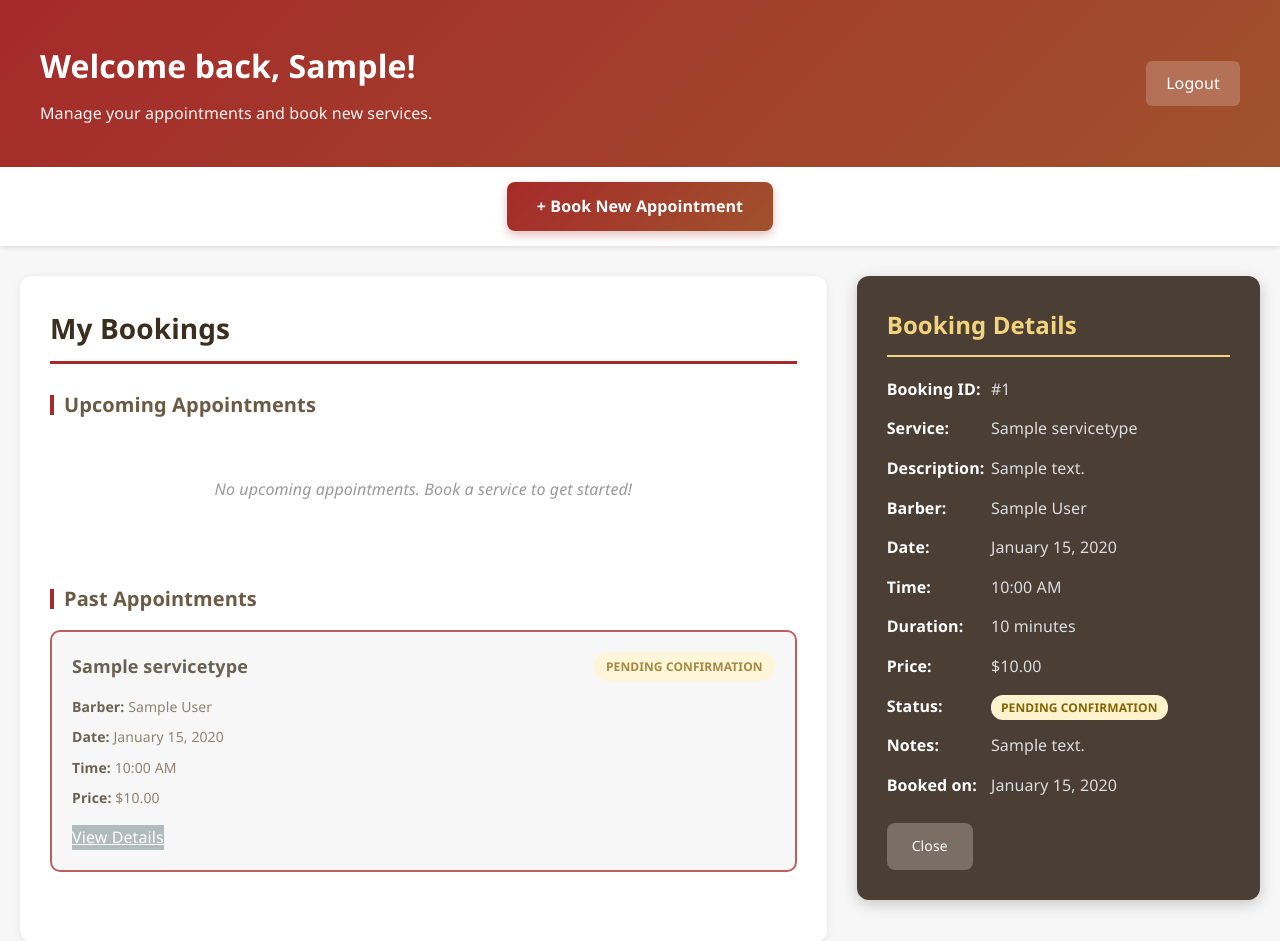
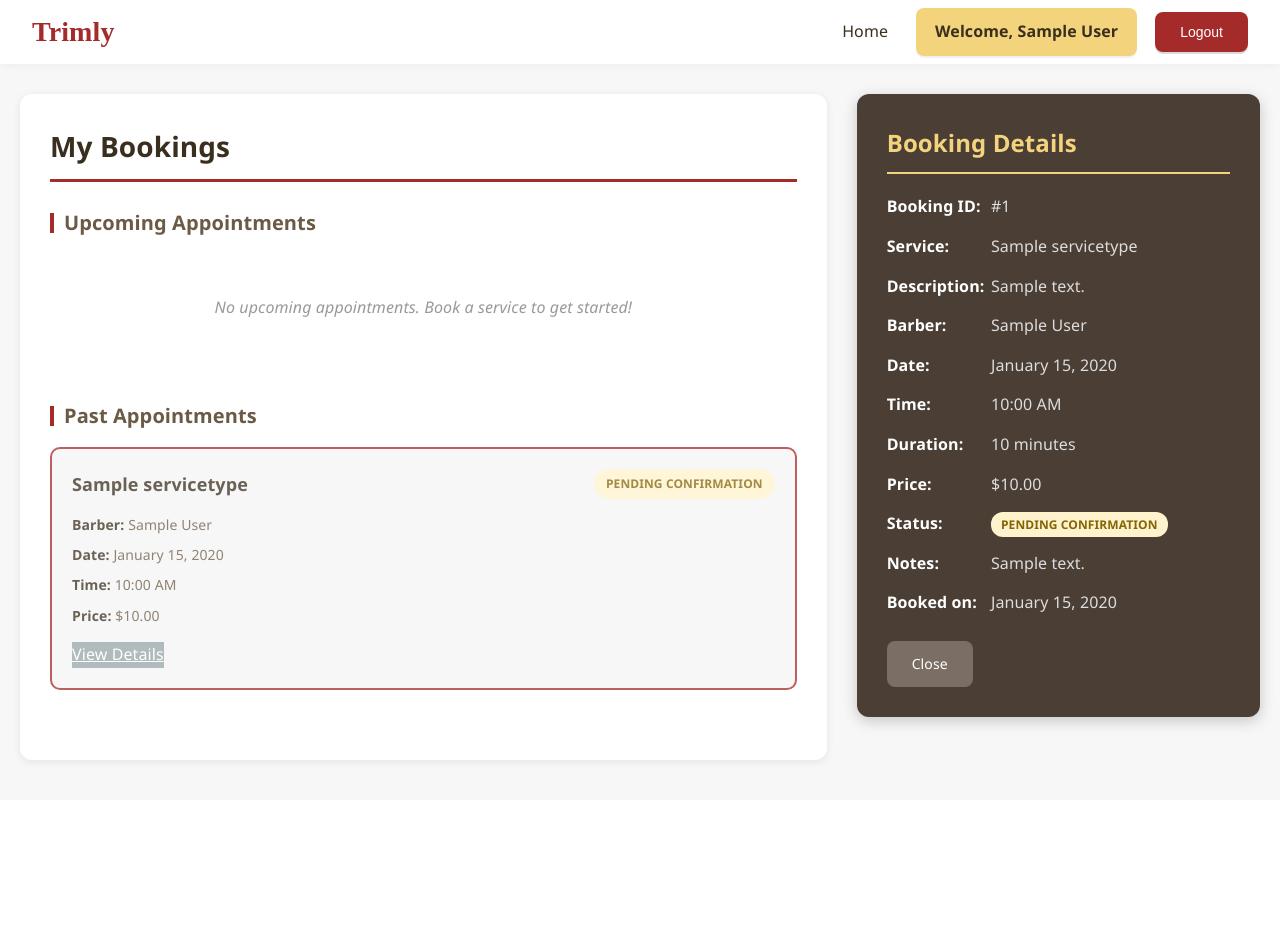
Before and after one commit to jace54321/CSIT327-G7-Trimly, a Django app: page /dashboard/customer/?view=1 in a window 1280 px wide. Shown: the top 941 px of the page. After the commit the page ends 765 px from the top, so only its background shows below. Run offline with Django 5.2, Linux system fonts and the light colour scheme; a user stored in the database is signed in; tables that the repository leaves empty hold one stand-in row (values such as "Sample post").

Commit message:
customer dashboard navbar adjustments

```diff
--- a/trimly/main/templates/customer_dashboard.html
+++ b/trimly/main/templates/customer_dashboard.html
@@ -1,78 +1,129 @@
 {% load static %}
+<!--
+  Customer Dashboard Template (Trimly)
+  Purpose:
+  - Show authenticated customers their upcoming and past bookings
+  - Provide actions: view booking details, reschedule, cancel
+  - Provide a form to create a new booking
+  Context variables expected from the view:
+  - user: Django auth user (automatically in context when enabled)
+  - messages: Django messages framework iterable
+  - upcoming_bookings: QuerySet of Reservation objects (future-oriented, filtered)
+  - past_bookings: QuerySet of Reservation objects (past-oriented, limited)
+  - services: QuerySet of ServiceType (active)
+  - barbers: QuerySet of Barber (active and available)
+  - today: date object for min constraints in date inputs
+  - selected_booking: Reservation or None (detail view)
+  - reschedule_booking: Reservation or None (reschedule form)
+  - show_booking_form: bool (whether to show new booking form)
+-->
 <!DOCTYPE html>
 <html lang="en">
 <head>
+    {# Standard meta & title #}
     <meta charset="UTF-8">
     <meta name="viewport" content="width=device-width, initial-scale=1.0">
     <title>Customer Dashboard - Trimly</title>
+
+    {# Static CSS bundles; ensure STATIC_URL and files exist #}
     <link rel="stylesheet" href="{% static 'base.css' %}">
     <link rel="stylesheet" href="{% static 'customer_dashboard.css' %}">
 </head>
 <body>
-    <!-- Header Section -->
-    <section id="header">
-        <div class="header-content">
-            <div style="display: flex; justify-content: space-between; align-items: center; flex-wrap: wrap;">
-                <div>
-                    <h1>Welcome back, {{ user.first_name|default:user.username }}!</h1>
-                    <p class="welcome-message">Manage your appointments and book new services.</p>
+
+{# ========================== Navbar ========================== #}
+<header class="navbar">
+  <div class="navbar-left">
+      {# Brand / home link #}
+      <a href="{% url 'landing' %}" class="logo-link">
+        <h1 class="logo">Trimly</h1>
+      </a>
   </div>
-                <a href="{% url 'logout' %}" class="logout-btn">Logout</a>
+
+  <div class="navbar-right">
+    <ul>
+      {# Optional navigation placeholder #}
+      <li><a class="nav-link" href="">Home</a></li>
+    </ul>
+
+    {# Auth-aware greeting and quick links #}
+    {% if user.is_authenticated %}
+      {# Route by profile type using related_name from OneToOne (barber_profile/customer_profile) #}
+      <a
+        href="{% if user.barber_profile %}{% url 'barber_dashboard' %}{% elif user.customer_profile %}{% url 'customer_dashboard' %}{% else %}{% url 'landing' %}{% endif %}"
+        class="btn btn-light"
+      >
+        {# Friendly display name with fallback to username #}
+        Welcome, {% if user.first_name or user.last_name %}{{ user.first_name }} {{ user.last_name }}{% else %}{{ user.username }}{% endif %}
+      </a>
+
+      {# CSRF-protected POST logout button to follow good practices #}
+      <form method="post" action="{% url 'logout' %}" style="display:inline;">
+        {% csrf_token %}
+        <button type="submit" class="btn btn-primary">Logout</button>
+      </form>
+    {% else %}
+      {# For guests: registration/login calls-to-action #}
+      <a href="{% url 'register' %}" class="btn btn-light">Get Started</a>
+      <a href="{% url 'login' %}" class="btn btn-primary">Sign In</a>
+    {% endif %}
   </div>
-        </div>
-    </section>
+</header>
 
-    <!-- Messages -->
+{# ====================== Flash Messages ====================== #}
 {% if messages %}
   <div class="messages-container">
     {% for message in messages %}
       <div class="alert alert-{{ message.tags }}">
         {{ message }}
+        {# Provide a way to clear view state (e.g., selected booking) by reloading dashboard #}
         <a href="{% url 'customer_dashboard' %}" class="close-alert">&times;</a>
       </div>
     {% endfor %}
   </div>
 {% endif %}
 
-    <!-- Quick Action: Book New Appointment -->
-    <div class="quick-action-bar">
-        <div class="quick-action-content">
-            <a href="{% url 'customer_dashboard' %}?action=book" class="btn-book-new">
-                + Book New Appointment
-            </a>
-        </div>
-    </div>
+{# ===================== Main Dashboard UI ===================== #}
+<div class="dashboard-wrapper">
 
-    <!-- Dashboard Container -->
-    <div class="dashboard-wrapper">
-        <!-- Left Column: My Bookings -->
+  {# --------------- Left Column: Bookings list --------------- #}
   <div class="bookings-section">
     <h2>My Bookings</h2>
 
-            <!-- Upcoming Bookings -->
+    {# -------- Upcoming Appointments -------- #}
     <div class="bookings-category">
       <h3>Upcoming Appointments</h3>
+
+      {# When there are upcoming bookings, render cards with actions #}
       {% if upcoming_bookings %}
         <div class="bookings-list">
           {% for booking in upcoming_bookings %}
-                        <div class="booking-card {% if selected_booking.id == booking.id %}selected{% endif %}">
+            {# Highlight selected booking (compare IDs) #}
+            <div class="booking-card {% if selected_booking and selected_booking.id == booking.id %}selected{% endif %}">
               <div class="booking-header">
                 <span class="service-name">{{ booking.service_type.name }}</span>
                 <span class="booking-status status-{{ booking.status }}">{{ booking.get_status_display }}</span>
               </div>
+
               <div class="booking-details">
+                {# get_full_name is a no-arg method exposed as attribute by the template engine #}
                 <p><strong>Barber:</strong> {{ booking.barber.get_full_name }}</p>
                 <p><strong>Date:</strong> {{ booking.appointment_datetime|date:"F d, Y" }}</p>
                 <p><strong>Time:</strong> {{ booking.appointment_datetime|date:"g:i A" }}</p>
                 <p><strong>Duration:</strong> {{ booking.duration }} min</p>
                 <p><strong>Price:</strong> ${{ booking.price }}</p>
               </div>
+
               <div class="booking-actions">
+                {# View details toggles right panel to detail view via query param #}
                 <a href="{% url 'customer_dashboard' %}?view={{ booking.id }}" class="btn-view">View Details</a>
 
+                {# can_be_cancelled is a no-arg boolean method; safe to access as attribute #}
                 {% if booking.can_be_cancelled %}
+                  {# Reschedule opens right panel with reschedule form #}
                   <a href="{% url 'customer_dashboard' %}?reschedule={{ booking.id }}" class="btn-reschedule">Reschedule</a>
 
+                  {# Cancel submits a POST to cancel endpoint (confirm via JS) #}
                   <form method="POST" action="{% url 'cancel_booking' booking.id %}" style="display: inline;" onsubmit="return confirm('Are you sure you want to cancel this booking?');">
                     {% csrf_token %}
                     <button type="submit" class="btn-cancel">Cancel</button>
@@ -118,19 +174,24 @@
     </div>
   </div>
 
-        <!-- Right Column: Detail Panel / Reschedule Form / New Booking Form -->
+  {# --------------- Right Column: Panel --------------- #}
   <div class="detail-panel">
+
+    {# ---------- New Booking Form (when ?action=book) ---------- #}
     {% if show_booking_form %}
-                <!-- NEW BOOKING FORM -->
       <h3>Book New Appointment</h3>
+
+      {# POST to create_booking view; CSRF protected #}
       <form method="POST" action="{% url 'create_booking' %}" class="booking-form">
         {% csrf_token %}
 
+        {# Service selector (pre-populated from active services) #}
         <div class="form-group">
           <label for="service">Select Service:</label>
           <select id="service" name="service_id" required>
             <option value="">-- Choose a Service --</option>
             {% for service in services %}
+              {# duration/price data attributes for potential client-side enhancements #}
               <option value="{{ service.id }}" data-duration="{{ service.duration }}" data-price="{{ service.price }}">
                 {{ service.name }} - ${{ service.price }} ({{ service.duration }} min)
               </option>
```
Also changed, not shown: other parts of trimly/main/templates/customer_dashboard.html (+35 -29 lines). Lines whose indentation alone changed are shown as unchanged.
